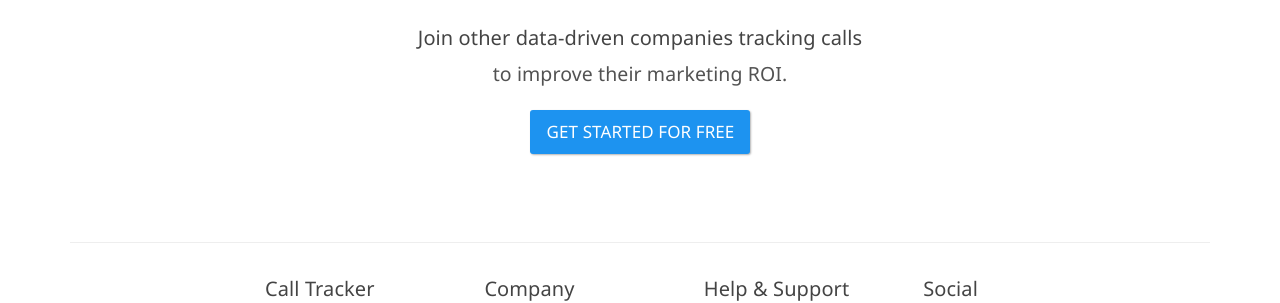
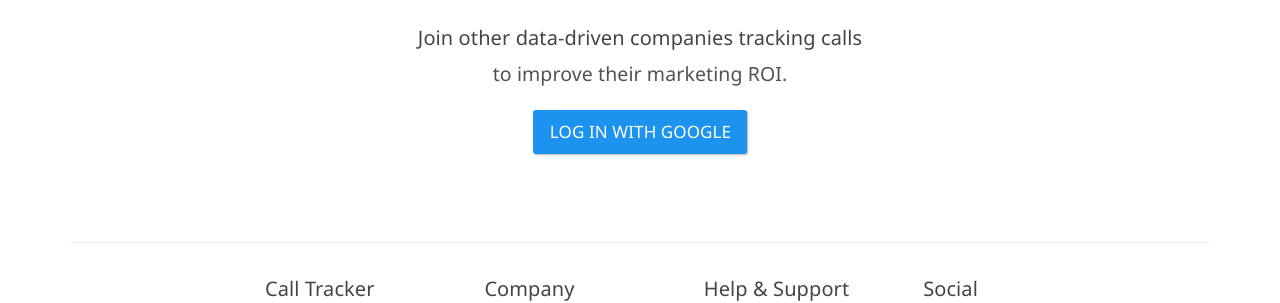
Before and after one commit to sumonst21/calltrackerio-site, a Jekyll site: the page built from index.html, in a window 1280 px wide and 900 px high, scrolled down 4573 px. Shown: the part 394-697 px from the top of the window. Built offline with Jekyll 4.4.1, drawn with Linux system fonts in a browser that asks for light colours.

Commit message:
update signup links to use google oauth2 links

```diff
--- a/_includes/footer.html
+++ b/_includes/footer.html
@@ -3,7 +3,7 @@
 		<div class="col-md-12 text-center">
 			<h5>Join other data-driven companies tracking calls</h5>
 			<p class="lead"> to improve their marketing ROI.</p>
-			<p><a href="https://app.calltracker.io/signup/" class="btn btn-lg btn-primary">Get Started for Free</a></p>
+			<p><a href="https://app.calltracker.io/login/google-oauth2/" class="btn btn-lg btn-primary">Log In with Google</a></p>
 		</div>
 	</div>
 </div>
--- a/_includes/javascript.html
+++ b/_includes/javascript.html
@@ -1,4 +1,3 @@
 <!-- JS -->
 <script src="/js/main_bundle.min.js"></script>
 <script src="https://dni.calltracker.io/trackers/94240981abf74bdf85dfd99f8b3dc3eb/tracker.js"></script>
-<script src="//load.sumome.com/" data-sumo-site-id="e464af8fb65f63930efe221fd62f82c81bc41b61c3c538a965f364f702d7017a" async="async"></script>
--- a/_includes/nav-main.html
+++ b/_includes/nav-main.html
@@ -1,6 +1,6 @@
 <div id="navbar" class="collapse navbar-collapse">
   <a href="https://app.calltracker.io/login/" class="btn btn-inverse pull-right btn-sm m-t-20 m-l-10">Login</a>
-  <a href="https://app.calltracker.io/signup/" class="btn btn-default pull-right btn-sm m-t-20">Free Trial</a>
+  <a href="https://app.calltracker.io/login/google-oauth2/" class="btn btn-default pull-right btn-sm m-t-20">Free Trial</a>
 	<ul class="nav navbar-nav">
 		<li><a href="/pricing/">Pricing</a></li>
 		<li><a href="/integrations/">Integrations</a></li>
```
